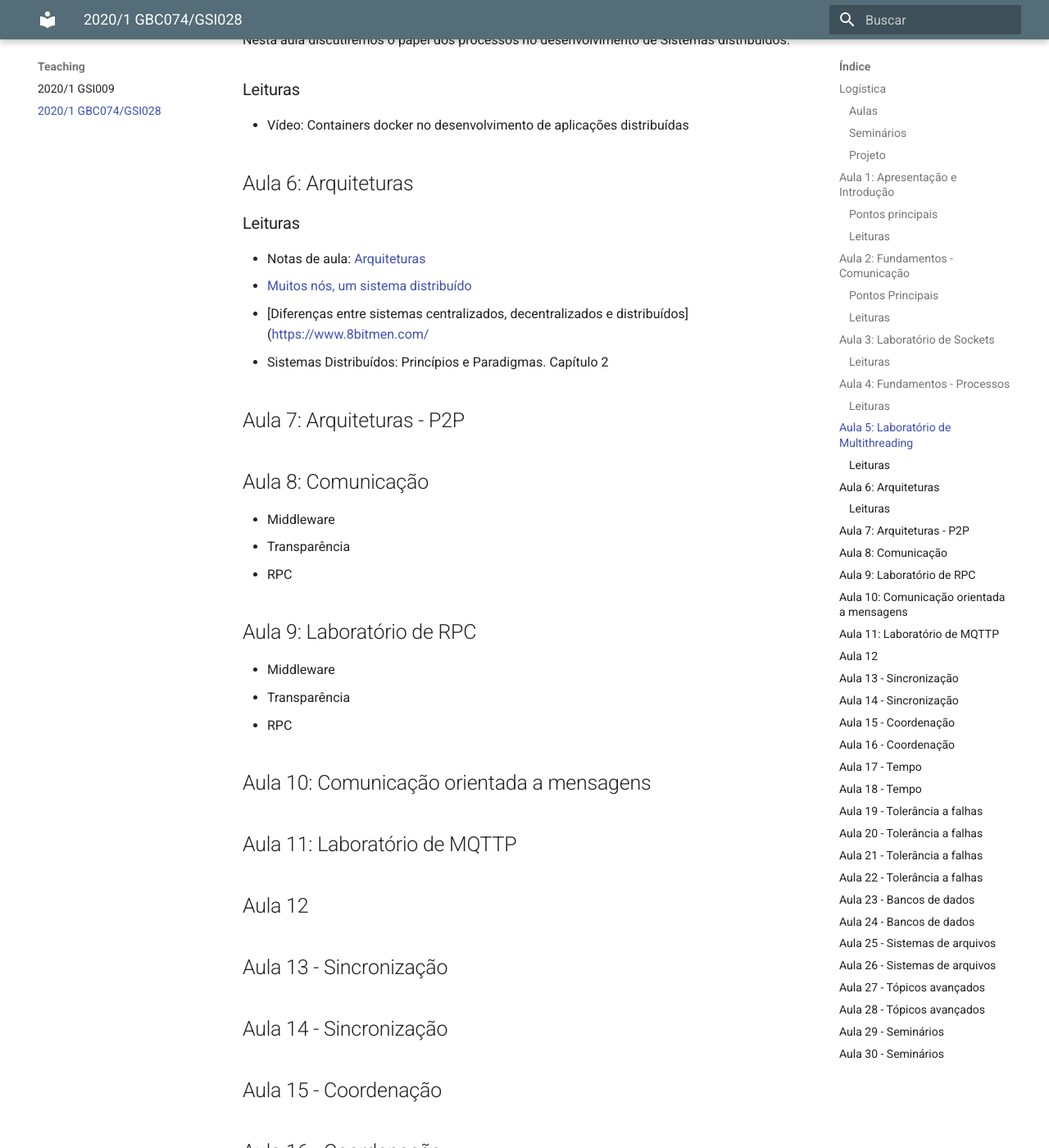
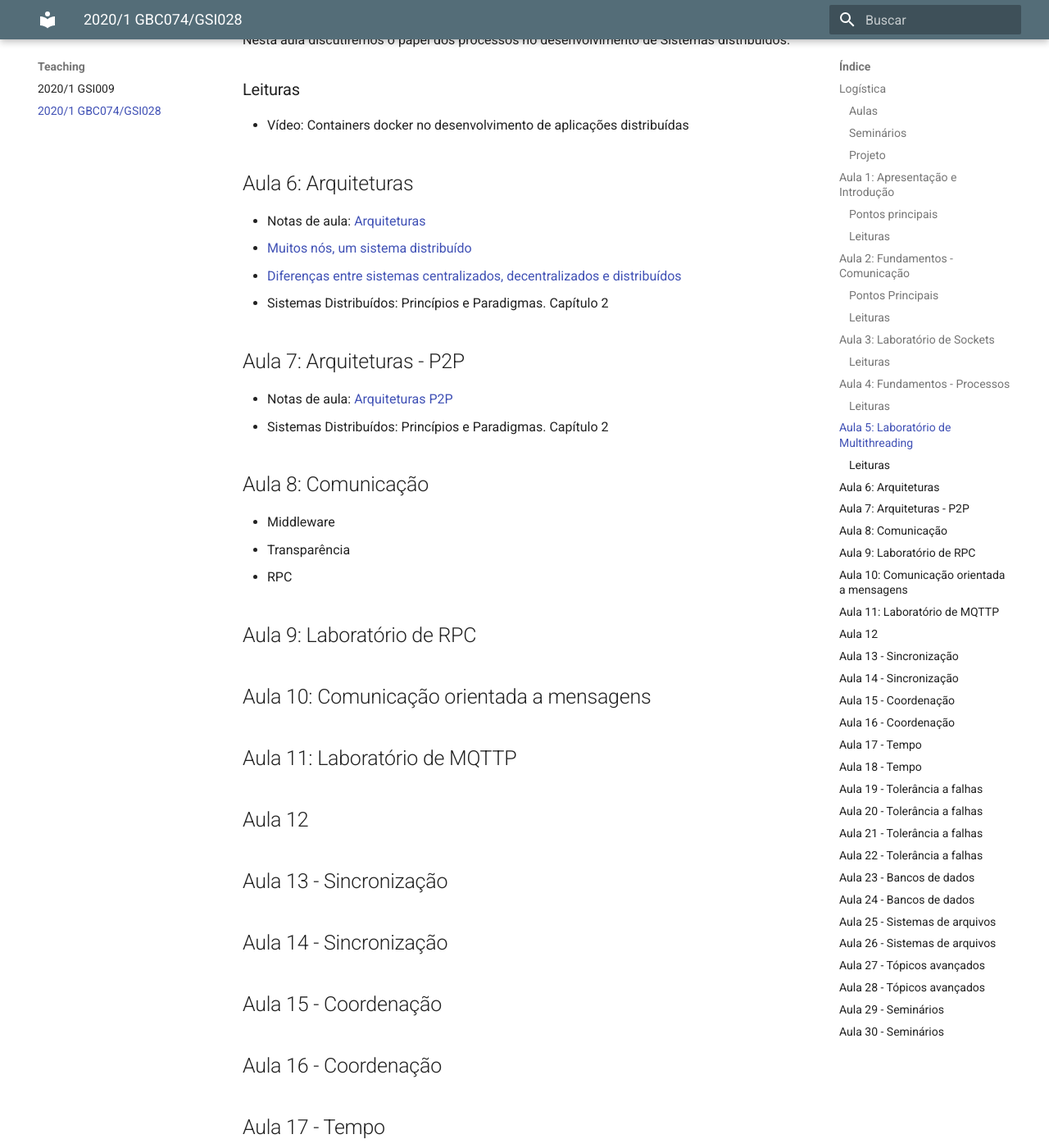
Before and after one commit to lasarojc/lasarojc.github.io, an MkDocs documentation site: the page built from docs/teaching/gbc074gsi028/index.md, in a window 1280 px wide and 1400 px high, scrolled down 4801 px. Shown: the whole window at 82% size. Built offline with MkDocs 1.6.1 and Material for MkDocs 9.7.7, drawn with Linux system fonts in a browser that asks for light colours; formulas are drawn with MathJax 3.

Commit message:
aula 7 e typos

```diff
--- a/docs/teaching/gbc074gsi028/index.md
+++ b/docs/teaching/gbc074gsi028/index.md
@@ -146,20 +146,18 @@ Nesta aula discutiremos o papel dos processos no desenvolvimento de Sistemas dis
 
 
 ## Aula 6: Arquiteturas
-
-### Leituras
 * Notas de aula: [Arquiteturas](https://lasarojc.github.io/ds_notes/intro/#arquiteturas)
 * [Muitos nós, um sistema distribuído](https://dev.to/vaidehijoshi/many-nodes-one-distributed-system-kl9)
-* [Diferenças entre sistemas centralizados, decentralizados e distribuídos](https://www.8bitmen.com/
+* [Diferenças entre sistemas centralizados, decentralizados e distribuídos](https://www.8bitmen.com/)
 * Sistemas Distribuídos: Princípios e Paradigmas. Capítulo 2
 
 
 ## Aula 7: Arquiteturas - P2P
-
+* Notas de aula: [Arquiteturas P2P](https://lasarojc.github.io/ds_notes/arch/#par-a-par-peer-to-peer-p2p)
+* Sistemas Distribuídos: Princípios e Paradigmas. Capítulo 2
 
 
 ## Aula 8: Comunicação
-
 * Middleware
 * Transparência
 * RPC
@@ -167,14 +165,7 @@ Nesta aula discutiremos o papel dos processos no desenvolvimento de Sistemas dis
 
 
 ## Aula 9: Laboratório de RPC
-
-* Middleware
-* Transparência
-* RPC
-
-
 ## Aula 10: Comunicação orientada a mensagens
-
 ## Aula 11: Laboratório de MQTTP
 ## Aula 12
 ## Aula 13 - Sincronização
```
Also changed, not shown: docs/teaching/gsi009/index.md (+0 -3 lines).
